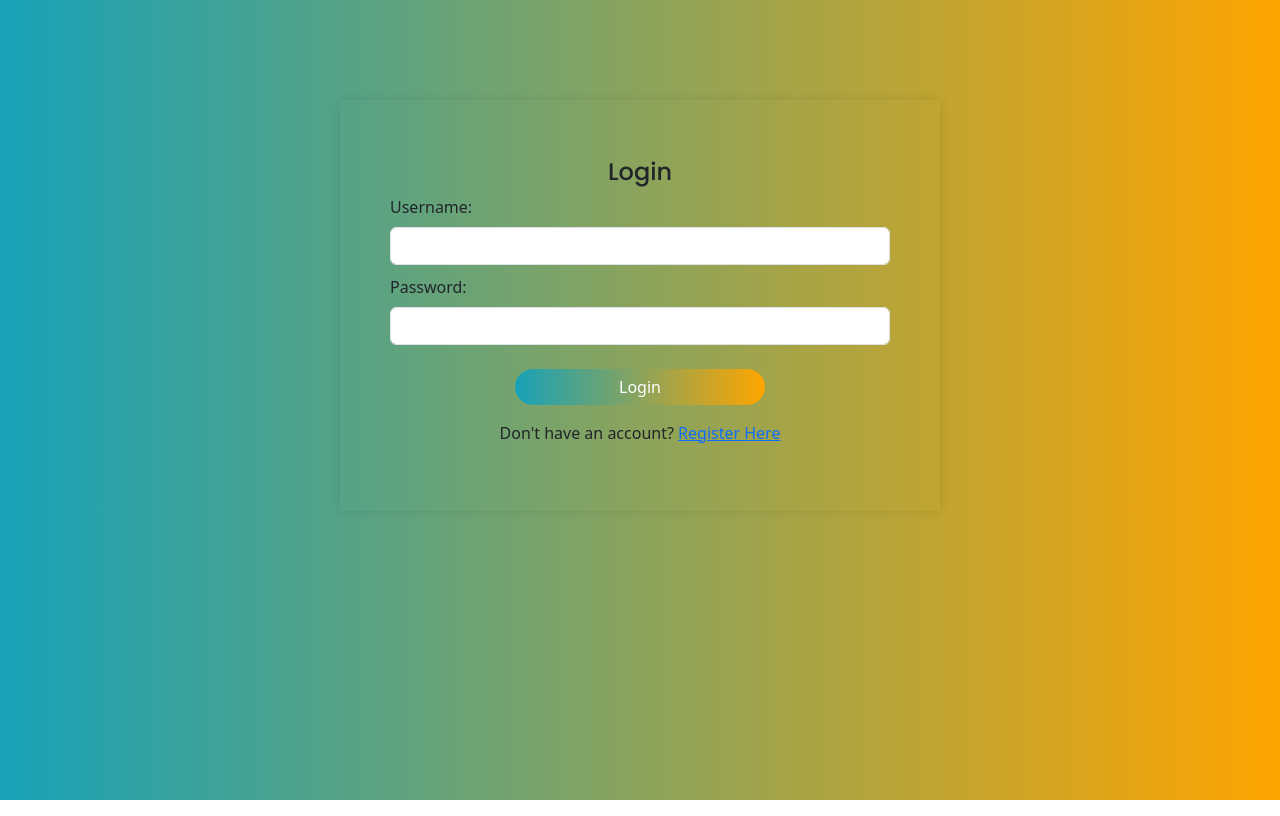
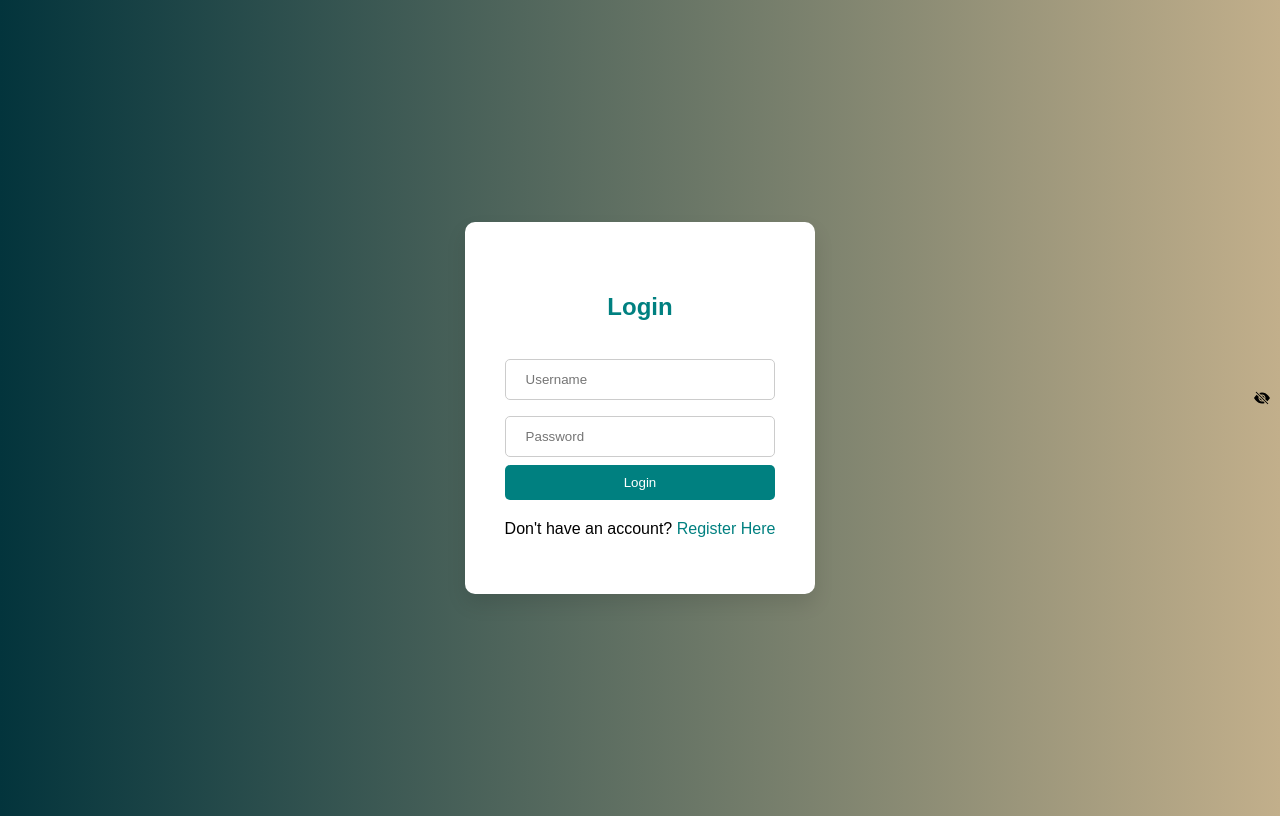
Before and after one commit to CanedoPrecious/Point-of-Sale, a PHP site: page /login.php in a window 1280 px wide. Run offline with PHP 8.4, Linux system fonts and the light colour scheme.

Commit message:
redesigned

```diff
--- a/login.php
+++ b/login.php
@@ -1,42 +1,3 @@
-<?php
-require("./config/database.php");
-if (isset($_POST['login'])) {
-  // Basic input validation
-  if (empty($_POST['u_username']) || empty($_POST['u_password'])) {
-    $error = "All fields are required";
-  } else {
-    $username = mysqli_real_escape_string($conn, $_POST['u_username']);
-    $password = mysqli_real_escape_string($conn, $_POST['u_password']);
-
-    $sql = "SELECT * FROM pos_accnt WHERE a_username=? LIMIT 1";
-    $stmt = mysqli_stmt_init($conn);
-    if (mysqli_stmt_prepare($stmt, $sql)) {
-      mysqli_stmt_bind_param($stmt, "s", $username);
-      mysqli_stmt_execute($stmt);
-      $result = mysqli_stmt_get_result($stmt);
-
-      if ($row = mysqli_fetch_assoc($result)) {
-        if (password_verify($password, $row['a_password'])) {
-          // Password is correct, redirect to dashboard
-          header('Location: dashboard.php');
-          exit();
-        } else {
-          // Incorrect password
-          $error = "Incorrect Password";
-        }
-      } else {
-        // No user found
-        $error = "User not found";
-      }
-    } else {
-      // SQL statement preparation failed
-      $error = "Something went wrong";
-    }
-  }
-}
-?>
-
-
 <!DOCTYPE html>
 <html lang="en">
 
@@ -44,75 +5,161 @@ if (isset($_POST['login'])) {
   <meta charset="UTF-8">
   <meta name="viewport" content="width=device-width, initial-scale=1.0">
   <title>Login</title>
-</head>
-<body>
 
+  <!-- Integrated CSS -->
+  <style>
+    :root {
+      --primary: #008080; /* Dark Cyan */
+      --secondary: #20B2AA; /* Light Sea Green */
+      --font: 'Poppins', sans-serif;
 
-<!-- Bootstrap CSS -->
-<link href="https://cdn.jsdelivr.net/npm/bootstrap@5.3.0-alpha1/dist/css/bootstrap.min.css" rel="stylesheet">
-
- <!-- Bootstrap Icon-->
- <link rel="stylesheet" href="https://cdn.jsdelivr.net/npm/bootstrap-icons@1.11.3/font/bootstrap-icons.min.css">
-
-<!-- Font -->
- <link href="https://fonts.googleapis.com/css2?family=Merienda:wght@400;700&family=Poppins:wght@400;500;600&display=swap" rel="stylesheet">
-
-  <style>
-    .h-font {
-      font-family: "Poppins", sans-serif;
+      --container-width: 400px;
+      --border-radius: 10px;
+      --box-shadow: 0 10px 20px rgba(0, 0, 0, 0.1);
     }
 
     body {
-      background: linear-gradient(to right, #17a2b8, #FFA500) 100%;
+      background: linear-gradient(to right, #03343c, #c2af8b) 100%;
+      font-family: var(--font);
+      display: flex;
+      justify-content: center;
+      align-items: center;
+      height: 100vh;
     }
 
-   .container {
-    max-width: 600px;
-    margin:0 auto;
-    margin-top:100px;
-    padding: 50px;
-    box-shadow: 0px 0px 10px rgba(0, 0, 0, 0.1);
-   }
+    .container {
+      max-width: var(--container-width);
+      margin: auto;
+      padding: 40px;
+      border-radius: var(--border-radius);
+      box-shadow: var(--box-shadow);
+      background-color: #fff;
+    }
 
-    .form-group {
-      margin-bottom: 10px;
+    .text-center {
+      text-align: center;
+    }
+
+    .h-font {
+      font-size: 24px;
+      font-weight: bold;
+      color: var(--primary);
+      margin-bottom: 30px;
+    }
+
+    .form-control {
+      position: relative;
+      width: 100%;
+      padding: 12px 40px 12px 20px;
+      margin: 8px 0;
+      display: inline-block;
+      border: 1px solid #ccc;
+      border-radius: 5px;
+      box-sizing: border-box;
+    }
+
+    .form-control:focus {
+      border-color: var(--primary);
+    }
+
+    .show-password-icon {
+      position: absolute;
+      top: 50%;
+      right: 10px;
+      transform: translateY(-50%);
+      cursor: pointer;
     }
 
     .btn-primary {
-      width: 50%;
-      background: linear-gradient(to right, #17a2b8, #FFA500) 100%;
-      border-radius: 50px;
+      width: 100%;
+      padding: 10px;
+      background-color: var(--primary);
       border: none;
+      border-radius: 5px;
+      color: #fff;
+      cursor: pointer;
+      transition: background-color 0.3s ease;
+    }
+
+    .btn-primary:hover {
+      background-color: var(--secondary);
+    }
+
+    .error-msg {
+      color: red;
+      margin-top: 10px;
+    }
+
+    .register-link {
+      margin-top: 20px;
+    }
+
+    .register-link a {
+      color: var(--primary);
+      text-decoration: none;
+      transition: color 0.3s ease;
+    }
+
+    .register-link a:hover {
+      color: var(--secondary);
     }
   </style>
 </head>
 
 <body>
   <div class="container">
-    <h4 class="text-center mt-2 h-font">Login</h4>
+    <h4 class="text-center h-font">Login</h4>
 
     <?php if (isset($error)) : ?>
-      <div class="alert alert-danger" role="alert">
+      <div class="error-msg">
         <?php echo $error; ?>
       </div>
     <?php endif; ?>
 
     <form action="login.php" method="post">
-      <div class="form-group">
-        <label class="form-label">Username:</label>
-        <input type="text" class="form-control" name="u_username">
+      <div class="row mb-3">
+        <div class="col">
+          <input type="text" class="form-control" name="u_username" placeholder="Username">
+        </div>
       </div>
-      <div class="form-group">
-        <label class="form-label">Password:</label>
-        <input type="password" class="form-control" name="u_password">
+      <div class="row mb-3">
+        <div class="col">
+          <div class="input-group">
+            <input type="password" class="form-control" name="u_password" id="password" placeholder="Password">
+            <span class="input-group-text show-password-icon" id="showPassword" onclick="togglePasswordVisibility()">
+              <svg xmlns="http://www.w3.org/2000/svg" width="16" height="16" fill="currentColor" class="bi bi-eye-slash-fill" viewBox="0 0 16 16">
+                <path d="m10.79 12.912-1.614-1.615a3.5 3.5 0 0 1-4.474-4.474l-2.06-2.06C.938 6.278 0 8 0 8s3 5.5 8 5.5a7 7 0 0 0 2.79-.588M5.21 3.088A7 7 0 0 1 8 2.5c5 0 8 5.5 8 5.5s-.939 1.721-2.641 3.238l-2.062-2.062a3.5 3.5 0 0 0-4.474-4.474z"/>
+                <path d="M5.525 7.646a2.5 2.5 0 0 0 2.829 2.829zm4.95.708-2.829-2.83a2.5 2.5 0 0 1 2.829 2.829zm3.171 6-12-12 .708-.708 12 12z"/>
+              </svg>
+            </span>
+          </div>
+        </div>
       </div>
 
-      <div class="form-btn text-center mt-4">
-        <button type="submit" class="btn btn-primary mb-3" name="login">Login</button>
+      <div class="form-btn text-center">
+        <button type="submit" class="btn btn-primary" name="login">Login</button>
+      </div>
+
+      <div class="register-link text-center">
         <p>Don't have an account? <a href="index.php">Register Here</a></p>
       </div>
     </form>
   </div>
+
+  <script>
+    function togglePasswordVisibility() {
+      var passwordInput = document.getElementById("password");
+      var showPasswordIcon = document.getElementById("showPassword");
+
+      if (passwordInput.type === "password") {
+        passwordInput.type = "text";
+        showPasswordIcon.innerHTML = '<svg xmlns="http://www.w3.org/2000/svg" width="16" height="16" fill="currentColor" class="bi bi-eye-fill" viewBox="0 0 16 16"><path d="M1.458 7.505C3.233 5.005 5.983 3.333 8 3.333c1.678 0 3.208.926 4.542 2.343.158.171.158.429 0 .6C11.208 10.074 9.678 11 8 11c-2.017 0-4.767-1.672-6.542-4.162a.363.363 0 0 1 0-.6zm2.84 1.062C4.506 9.06 6.166 10 8 10c1.49 0 2.816-.81 3.715-2.057a35.023 35.023 0 0 0-1.348-1.486C10.828 5.97 9.49 5.333 8 5.333c-1.49 0-2.828.637-3.715 1.174a35.01 35.01 0 0 0 1.348 1.486z"/></svg>';
+      } else {
+        passwordInput.type = "password";
+        showPasswordIcon.innerHTML = '<svg xmlns="http://www.w3.org/2000/svg" width="16" height="16" fill="currentColor" class="bi bi-eye-slash-fill" viewBox="0 0 16 16"><path d="m10.79 12.912-1.614-1.615a3.5 3.5 0 0 1-4.474-4.474l-2.06-2.06C.938 6.278 0 8 0 8s3 5.5 8 5.5a7 7 0 0 0 2.79-.588M5.21 3.088A7 7 0 0 1 8 2.5c5 0 8 5.5 8 5.5s-.939 1.721-2.641 3.238l-2.062-2.062a3.5 3.5 0 0 0-4.474-4.474z"/><path d="M5.525 7.646a2.5 2.5 0 0 0 2.829 2.829zm4.95.708-2.829-2.83a2.5 2.5 0 0 1 2.829 2.829zm3.171 6-12-12 .708-.708 12 12z"/></svg>';
+      }
+    }
+  </script>
 </body>
 
 </html>
```
